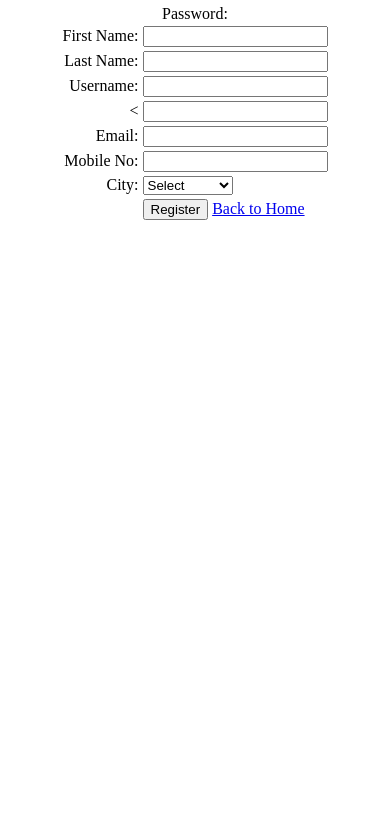
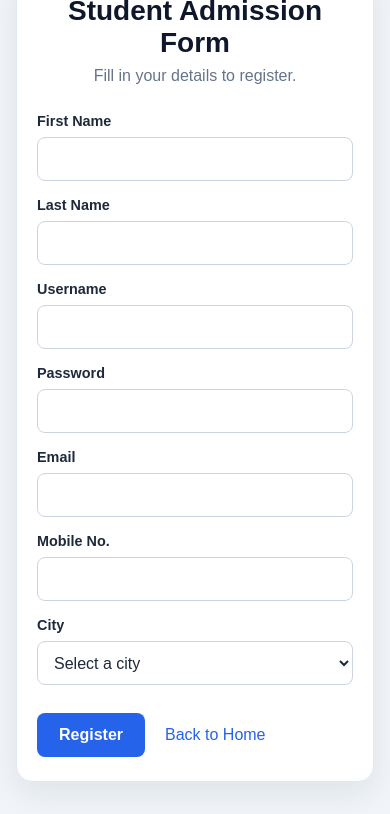
Before and after one commit to ragasripothuri-wq/Frontend-External-Lab, a plain HTML site: page index.html in a window 390 px wide. Shown: the part 62-876 px from the top of the page. Before the commit the page ends 844 px from the top, so only its background shows below. Drawn offline with Linux system fonts and the light colour scheme.

Commit message:
Add responsive admission form styling
Co-authored-by: Copilot <223556219+Copilot@users.noreply.github.com>

```diff
--- a/index.html
+++ b/index.html
@@ -1,105 +1,61 @@
 <!DOCTYPE html>
 <html>
 <head>
+    <meta charset="UTF-8">
+    <meta name="viewport" content="width=device-width, initial-scale=1.0">
     <title>Admission Form</title>
+    <link rel="stylesheet" href="style.css">
 </head>
 
-<body >
+<body>
+    <main class="admission-card">
+        <h1>Student Admission Form</h1>
+        <p class="form-intro">Fill in your details to register.</p>
 
-    <center>
-
-        <h2>Admission Form</h2>
-
-        <form>
-
-            <table >
-
-                <tr>
-                    <td align="right">
-                        <label>First Name:</label>
-                    </td>
-                    <td>
-                        <input type="text" name="firstname">
-                    </td>
-                </tr>
-
-                <tr>
-                    <td align="right">
-                        <label>Last Name:</label>
-                    </td>
-                    <td>
-                        <input type="text" name="lastname">
-                    </td>
-                </tr>
-
-                <tr>
-                    <td align="right">
-                        <label>Username:</label>
-                    </td>
-                    <td>
-                        <input type="text" name="username">
-                    </td>
-                </tr>
-
-                <tr>
-                   <labeL>Password:</labeL>
-                    </td><td align="right">
-                        <
-                    <td>
-                        <input type="password" name="password">
-                    </td>
-                </tr>
-
-                <tr>
-                    <td align="right">
-                        <label>Email:</label>
-                    </td>
-                    <td>
-                        <input type="email" name="email">
-                    </td>
-                </tr>
-
-                <tr>
-                    <td align="right">
-                        <label>Mobile No:</label>
-                    </td>
-                    <td>
-                        <input type="tel" name="mobile">
-                    </td>
-                </tr>
-
-                <tr>
-                    <td align="right">
-                        <label>City:</label>
-                    </td>
-                    <td>
-                        <select name="city">
-                            <option>Select</option>
+        <form class="admission-form">
+            <div class="form-grid">
+                <div class="form-field">
+                    <label for="firstname">First Name</label>
+                    <input id="firstname" type="text" name="firstname">
+                </div>
+                <div class="form-field">
+                    <label for="lastname">Last Name</label>
+                    <input id="lastname" type="text" name="lastname">
+                </div>
+                <div class="form-field">
+                    <label for="username">Username</label>
+                    <input id="username" type="text" name="username">
+                </div>
+                <div class="form-field">
+                    <label for="password">Password</label>
+                    <input id="password" type="password" name="password">
+                </div>
+                <div class="form-field">
+                    <label for="email">Email</label>
+                    <input id="email" type="email" name="email">
+                </div>
+                <div class="form-field">
+                    <label for="mobile">Mobile No.</label>
+                    <input id="mobile" type="tel" name="mobile">
+                </div>
+                <div class="form-field">
+                    <label for="city">City</label>
+                    <select id="city" name="city">
+                        <option value="">Select a city</option>
                         <option>Vijayawada</option>
                         <option>Guntur</option>
                         <option>Hyderabad</option>
                         <option>Chennai</option>
                         <option>Bangalore</option>
                     </select>
-                    </td>
-                </tr>
+                </div>
+            </div>
 
-                <tr>
-                    <td></td>
-                    <td>
-                        <input type="submit" value="Register">
-
-                        <a href="#">
-                            Back to Home
-                        </a>
-                    </td>
-                </tr>
-
-            </table>
-
+            <div class="form-actions">
+                <button type="submit">Register</button>
+                <a href="#">Back to Home</a>
+            </div>
         </form>
-
-    </center>
-
+    </main>
 </body>
 </html>
--- /dev/null
+++ b/style.css
@@ -0,0 +1,113 @@
+* {
+    box-sizing: border-box;
+}
+
+body {
+    min-height: 100vh;
+    margin: 0;
+    padding: 32px 16px;
+    display: grid;
+    place-items: center;
+    background: #f1f5f9;
+    color: #1e293b;
+    font-family: Arial, sans-serif;
+}
+
+.admission-card {
+    width: min(100%, 680px);
+    padding: 36px;
+    border: 1px solid #e2e8f0;
+    border-radius: 16px;
+    background: #fff;
+    box-shadow: 0 12px 32px rgb(15 23 42 / 8%);
+}
+
+h1 {
+    margin: 0;
+    color: #0f172a;
+    font-size: 1.75rem;
+    text-align: center;
+}
+
+.form-intro {
+    margin: 8px 0 28px;
+    color: #64748b;
+    text-align: center;
+}
+
+.form-grid {
+    display: grid;
+    grid-template-columns: repeat(2, minmax(0, 1fr));
+    gap: 20px;
+}
+
+.form-field {
+    display: grid;
+    gap: 8px;
+}
+
+.form-field label {
+    font-size: 0.9rem;
+    font-weight: 600;
+}
+
+.form-field input,
+.form-field select {
+    width: 100%;
+    min-height: 44px;
+    padding: 10px 12px;
+    border: 1px solid #cbd5e1;
+    border-radius: 8px;
+    background: #fff;
+    color: inherit;
+    font: inherit;
+}
+
+.form-field input:focus,
+.form-field select:focus {
+    border-color: #2563eb;
+    outline: 3px solid rgb(37 99 235 / 16%);
+}
+
+.form-actions {
+    display: flex;
+    align-items: center;
+    gap: 20px;
+    margin-top: 28px;
+}
+
+.form-actions button {
+    min-height: 44px;
+    padding: 0 22px;
+    border: 0;
+    border-radius: 8px;
+    background: #2563eb;
+    color: #fff;
+    font: inherit;
+    font-weight: 600;
+    cursor: pointer;
+}
+
+.form-actions button:hover {
+    background: #1d4ed8;
+}
+
+.form-actions a {
+    color: #2563eb;
+    text-decoration: none;
+}
+
+.form-actions a:hover {
+    text-decoration: underline;
+}
+
+@media (max-width: 560px) {
+    .admission-card {
+        padding: 24px 20px;
+    }
+
+    .form-grid {
+        grid-template-columns: 1fr;
+        gap: 16px;
+    }
+}
```
Lines whose indentation alone changed are shown as unchanged.
